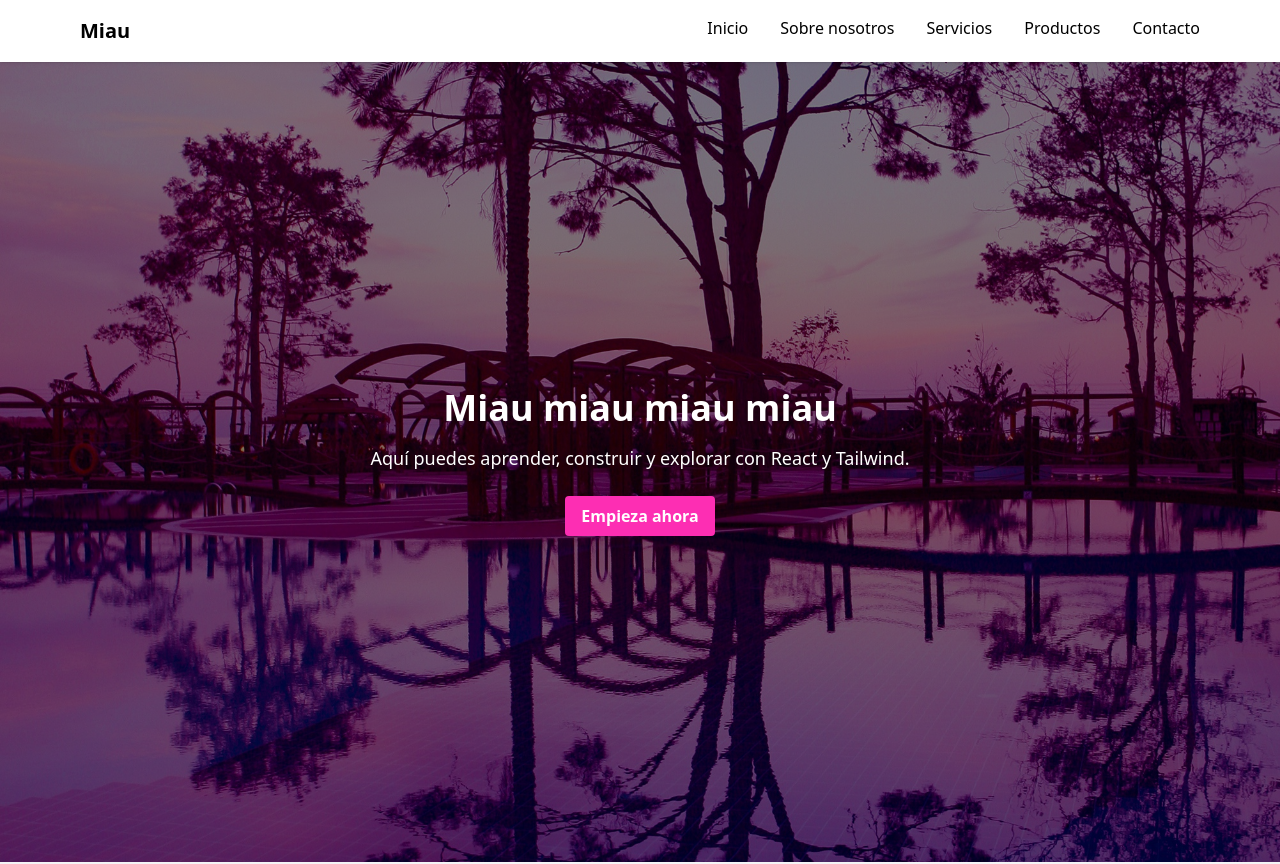
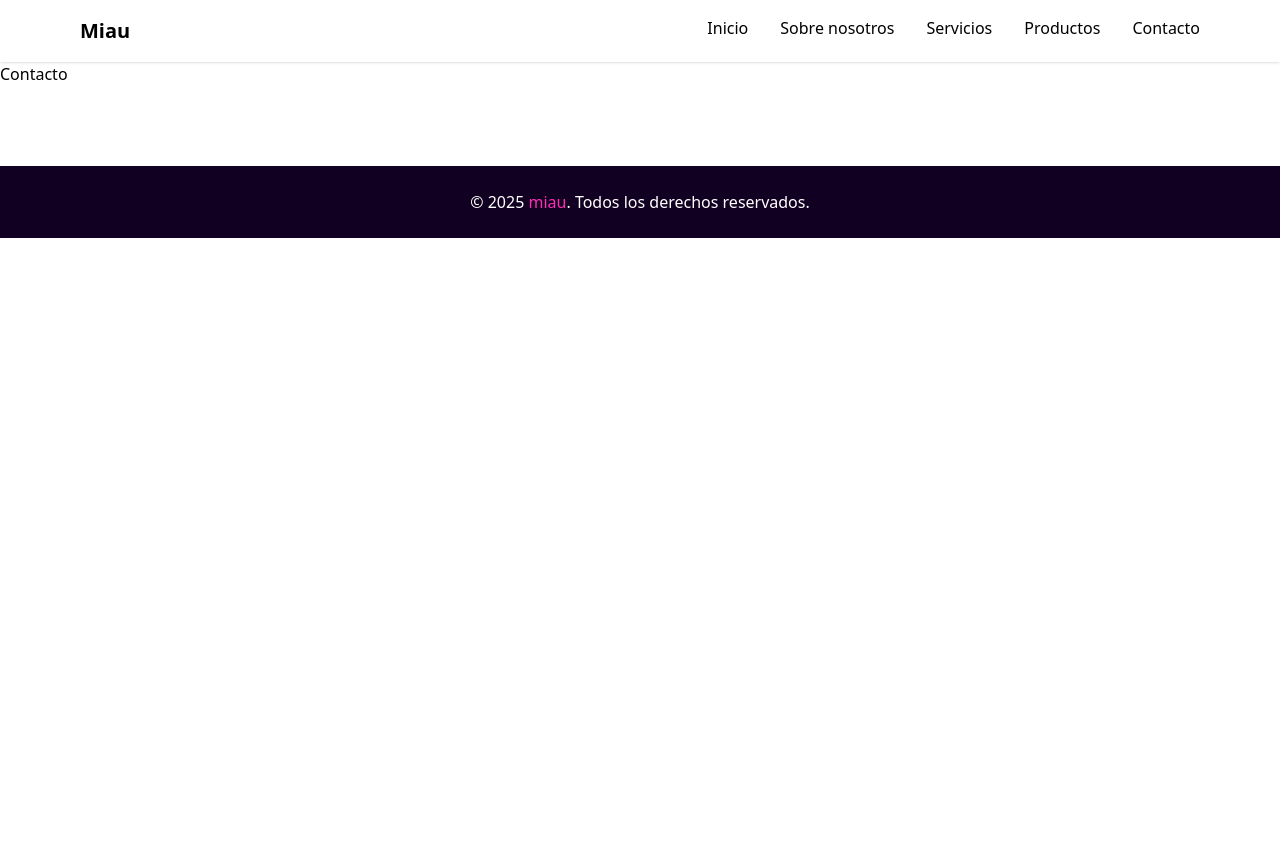
Before and after one commit to simonavegatel/mi-pagina-web, a React (Vite) app: page /contact in a window 1280 px wide. Shown: the top 864 px of the page. After the commit the page ends 800 px from the top, so only its background shows below. Built offline with nearby package versions, Linux system fonts and the light colour scheme.

Commit message:
crear rutas

```diff
--- a/package.json
+++ b/package.json
@@ -11,7 +11,8 @@
   },
   "dependencies": {
     "react": "^19.1.0",
-    "react-dom": "^19.1.0"
+    "react-dom": "^19.1.0",
+    "react-router-dom": "^7.7.0"
   },
   "devDependencies": {
     "@eslint/js": "^9.30.1",
--- a/src/App.tsx
+++ b/src/App.tsx
@@ -1,19 +1,23 @@
 // src/App.tsx
+import { BrowserRouter, Routes, Route } from "react-router-dom";
 import Header from "./components/Header";
-import Hero from "./components/Hero";
-import Features from "./components/Features";
 import Footer from "./components/Footer";
+import Home from "./pages/Home";
+import About from "./pages/About";
+import Contact from "./pages/Contact";
 
 export default function App() {
   return (
-    <>
-    <div className="min-h-screen flex flex-col">
-  <Header />
-  <Hero className="flex-1" />
-  {/* ...otros componentes */}
-</div>
-      <Features />
+    <BrowserRouter>
+      <Header />
+      <main>
+        <Routes>
+          <Route path="/" element={<Home />} />
+          <Route path="/about" element={<About />} />
+          <Route path="/contact" element={<Contact />} />
+        </Routes>
+      </main>
       <Footer />
-    </>
+    </BrowserRouter>
   );
 }
--- /dev/null
+++ b/src/pages/About.tsx
@@ -0,0 +1,8 @@
+export default function About() {
+  return (
+    <section>
+      <h1>Sobre nosotros</h1>
+      {/* ... */}
+    </section>
+  );
+}
--- /dev/null
+++ b/src/pages/Contact.tsx
@@ -0,0 +1,8 @@
+export default function Contact() {
+    return (
+      <section>
+        <h1>Contacto</h1>
+        {/* ... */}
+      </section>
+    );
+  }
--- a/src/pages/Home.tsx
+++ b/src/pages/Home.tsx
@@ -1,18 +1,11 @@
-import Header from "../components/Header";
 import Hero from "../components/Hero";
 import Features from "../components/Features";
-import Footer from "../components/Footer";
 
 export default function Home() {
   return (
     <>
-      <Header />
-      <main>
-        <Hero />
-        <Features />
-
-      </main>
-      <Footer />
+      <Hero />
+      <Features />
     </>
   );
 }
```
Also changed, not shown: 1 other file (tests, documents, lock files or other folders).
